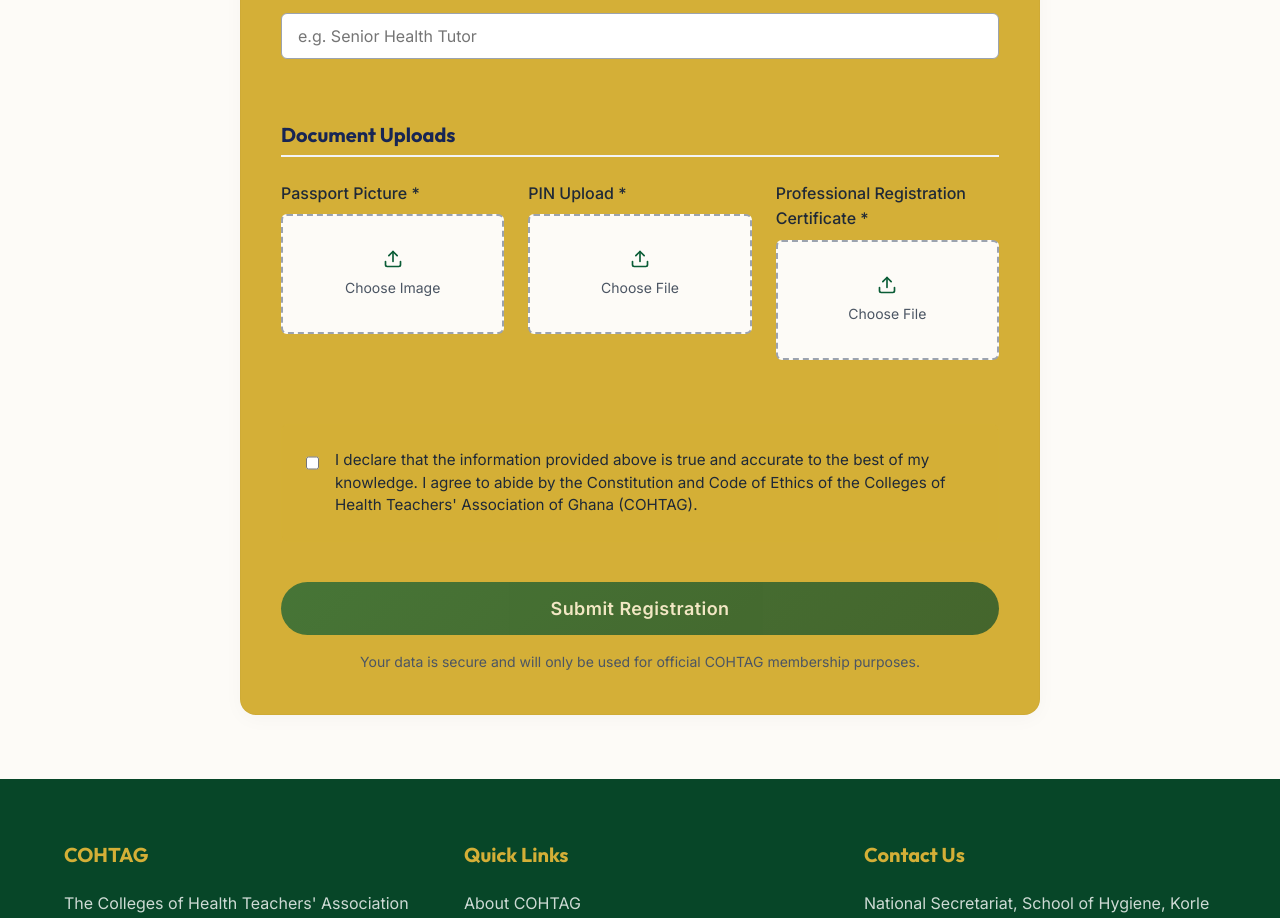
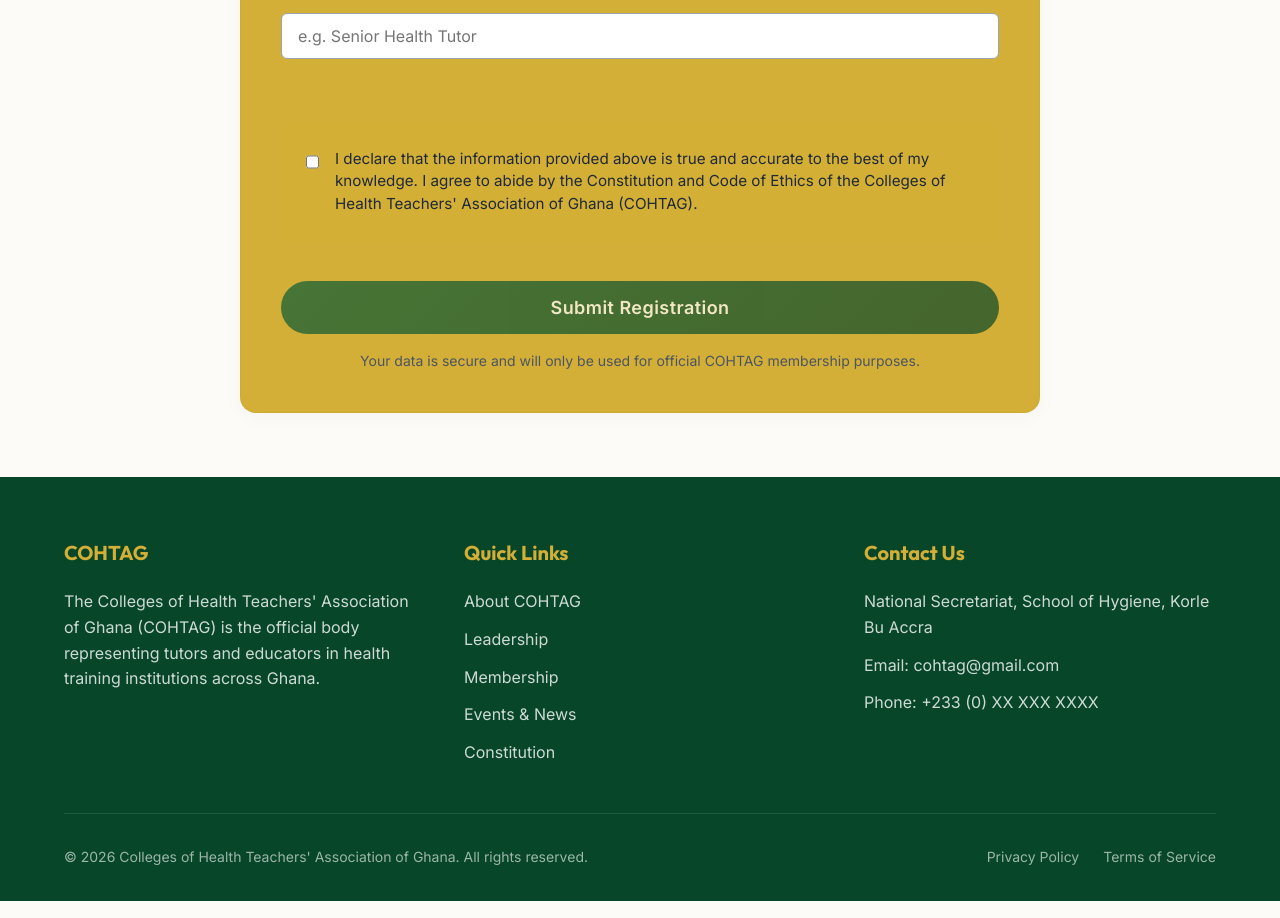
Before and after one commit to Don-Vicks/cohtag-web, a React (Vite) app: page /membership in a window 1280 px wide. Shown: the part 2285-3203 px from the top of the page. Built offline with nearby package versions, Linux system fonts and the light colour scheme.

Commit message:
refactor: remove document upload section and associated icons from membership form

```diff
--- a/src/pages/Membership.jsx
+++ b/src/pages/Membership.jsx
@@ -1,4 +1,4 @@
-import { AlertCircle, CheckCircle, Loader, Upload } from 'lucide-react'
+import { AlertCircle, CheckCircle, Loader } from 'lucide-react'
 import { useState } from 'react'
 import './Membership.css'
 
@@ -443,85 +443,6 @@
                   </div>
                 </div>
 
-                <div className='form-section'>
-                  <h3 className='form-section-title'>Document Uploads</h3>
-                  <div className='upload-grid'>
-                    <div className='form-group'>
-                      <label className='form-label'>Passport Picture *</label>
-                      <div className='file-upload-wrapper'>
-                        <input
-                          type='file'
-                          name='passportPicture'
-                          onChange={handleFileChange}
-                          required
-                          accept='image/*'
-                          className='file-input'
-                          id='passportPicture'
-                        />
-                        <label htmlFor='passportPicture' className='file-label'>
-                          <Upload size={20} className='mb-2 text-primary' />
-                          <span>
-                            {files.passportPicture
-                              ? files.passportPicture.name
-                              : 'Choose Image'}
-                          </span>
-                        </label>
-                      </div>
-                    </div>
-
-                    <div className='form-group'>
-                      <label className='form-label'>PIN Upload *</label>
-                      <div className='file-upload-wrapper'>
-                        <input
-                          type='file'
-                          name='pinUpload'
-                          onChange={handleFileChange}
-                          required
-                          accept='.pdf,image/*'
-                          className='file-input'
-                          id='pinUpload'
-                        />
-                        <label htmlFor='pinUpload' className='file-label'>
-                          <Upload size={20} className='mb-2 text-primary' />
-                          <span>
-                            {files.pinUpload
-                              ? files.pinUpload.name
-                              : 'Choose File'}
-                          </span>
-                        </label>
-                      </div>
-                    </div>
-
-                    <div className='form-group'>
-                      <label className='form-label'>
-                        Professional Registration Certificate *
-                      </label>
-                      <div className='file-upload-wrapper'>
-                        <input
-                          type='file'
-                          name='registrationCertificate'
-                          onChange={handleFileChange}
-                          required
-                          accept='.pdf,image/*'
-                          className='file-input'
-                          id='registrationCertificate'
-                        />
-                        <label
-                          htmlFor='registrationCertificate'
-                          className='file-label'
-                        >
-                          <Upload size={20} className='mb-2 text-primary' />
-                          <span>
-                            {files.registrationCertificate
-                              ? files.registrationCertificate.name
-                              : 'Choose File'}
-                          </span>
-                        </label>
-                      </div>
-                    </div>
-                  </div>
-                </div>
-
                 <div className='form-section declaration-section'>
                   <label className='checkbox-wrapper'>
                     <input
```
